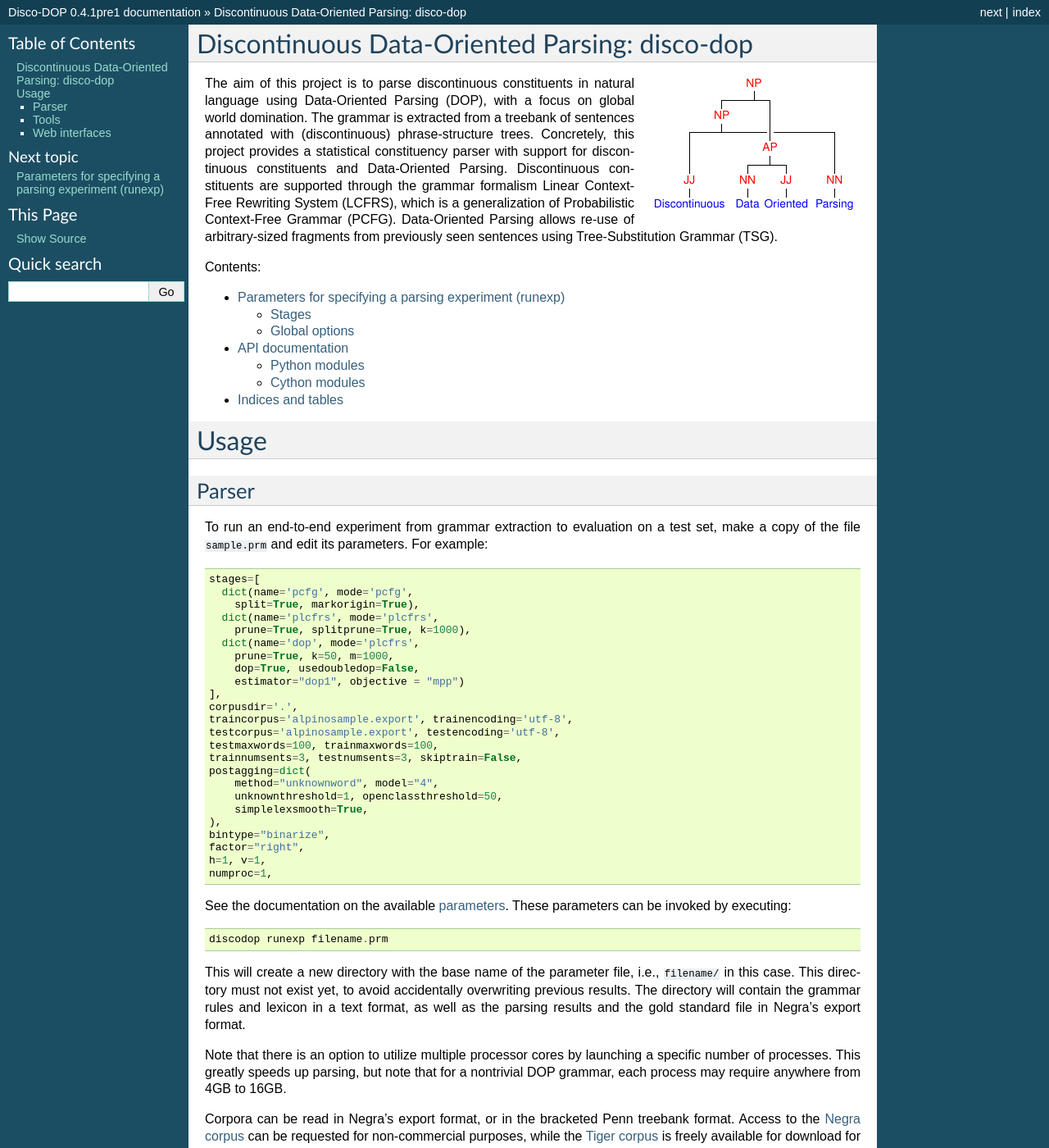
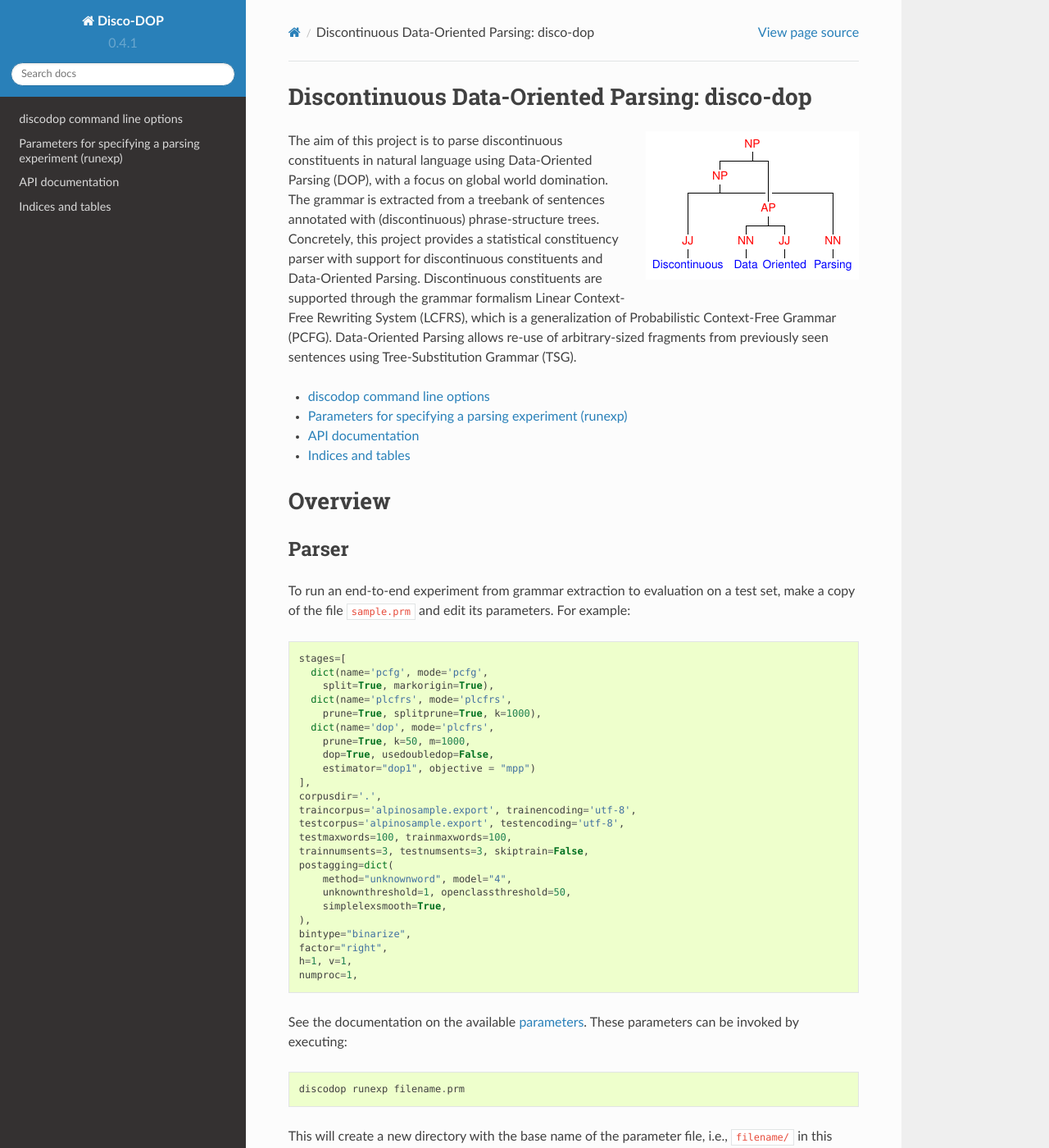
Before and after one commit to andreasvc/disco-dop, a Sphinx documentation site: the page built from docs/index.rst, in a window 1280 px wide and 1400 px high. Shown: the whole window at 82% size. Built offline with Sphinx 7.4.7 and the Read the Docs theme 2.0.0, drawn with Linux system fonts in a browser that asks for light colours; some of the changed lines change nothing that is shown; some of the changed text lies outside the part shown.

Commit message:
Add manpage; closes #26
- Also: Use readthedocs theme

```diff
--- a/docs/conf.py
+++ b/docs/conf.py
@@ -86,20 +86,18 @@
 # A list of ignored prefixes for module index sorting.
 #modindex_common_prefix = []
 
+autodoc_member_order = 'bysource'
 
 # -- Options for HTML output ---------------------------------------------------
 
-# The theme to use for HTML and HTML Help pages.  See the documentation for
-# a list of builtin themes.
-html_theme = 'default'
+# on_rtd is whether we are on readthedocs.org, this line of code grabbed from docs.readthedocs.org
+on_rtd = os.environ.get('READTHEDOCS', None) == 'True'
 
-# Theme options are theme-specific and customize the look and feel of a theme
-# further.  For a list of options available for each theme, see the
-# documentation.
-#html_theme_options = {}
-
-# Add any paths that contain custom themes here, relative to this directory.
-#html_theme_path = []
+if not on_rtd:  # only import and set the theme if we're building docs locally
+	import sphinx_rtd_theme
+	html_theme = 'sphinx_rtd_theme'
+	html_theme_path = [sphinx_rtd_theme.get_html_theme_path()]
+# otherwise, readthedocs.org uses their theme by default, so no need to specify it
 
 # The name for this set of Sphinx documents.  If None, it defaults to
 # "<project> v<release> documentation".
@@ -213,7 +211,7 @@
 # One entry per manual page. List of tuples
 # (source start file, name, description, authors, manual section).
 man_pages = [
-    ('index', 'disco-dop', u'Disco-DOP Documentation',
+    ('discodop', 'discodop', u'Disco-DOP Documentation',
      [u'Andreas van Cranenburgh'], 1)
 ]
 
--- /dev/null
+++ b/docs/discodop.rst
@@ -0,0 +1,375 @@
+discodop command line options
+=============================
+
+A parser for Probalistic Linear Context-Free Rewriting Systems (LCFRS) and
+Probabilistic Context-Free Grammars (PCFG), as well as facilities to extract
+and parse with data-oriented parsing (DOP) grammars.
+
+Usage: discodop <command> [arguments]
+
+Command is one of:
+
+:runexp:           Run experiment: grammar extraction, parsing & evaluation.
+:fragments:        Extract recurring fragments from treebanks.
+:eval:             Evaluate discontinuous parse trees; similar to EVALB.
+:treetransforms:   Apply tree transformations and convert between formats.
+:treedraw:         Visualize (discontinuous) trees
+:grammar:          Read off grammars from treebanks.
+:parser:           Simple command line parser.
+:demos:            Show some demonstrations of formalisms encoded in LCFRS.
+:gen:              Generate sentences from a PLCFRS.
+
+for additional instructions issue: discodop <command> --help
+
+runexp
+------
+Usage: discodop runexp <parameter file> [--rerun]
+
+If a parameter file is given, an experiment is run. See the file sample.prm for
+an example parameter file. To repeat an experiment with an existing grammar,
+pass the option --rerun. The directory with the name of the parameter file
+without extension must exist in the current path; its results will be
+overwritten.
+
+Example invocation::
+
+    discodop runexp filename.prm
+
+This will create a new directory with the base name of the parameter file, i.e.,
+``filename/`` in this case. This directory must not exist yet, to avoid
+accidentally overwriting previous results. The directory will contain the
+grammar rules and lexicon in a text format, as well as the parsing results and
+the gold standard file in Negra's export format.
+
+fragments
+---------
+Usage: discodop fragments <treebank1> [treebank2] [options]
+
+or: discodop fragments --batch=<dir> <treebank1> <treebank2>... [options]
+
+If only one treebank is given, fragments occurring at least twice are sought.
+If two treebanks are given, finds common fragments between first & second.
+Input is in Penn treebank format (S-expressions), one tree per line.
+Output contains lines of the form "tree<TAB>frequency".
+Frequencies refer to the last treebank by default.
+Output is sent to stdout; to save the results, redirect to a file.
+
+Options:
+
+--fmt=[export|bracket|discbracket|tiger|alpino|dact]
+              when format is not 'bracket', work with discontinuous trees;
+              output is in 'discbracket' format:
+              tree<TAB>sentence<TAB>frequency
+              where "tree' has indices as leaves, referring to elements of
+              "sentence", a space separated list of words.
+
+--indices     report sets of indices instead of frequencies.
+--cover       include 'cover' fragments corresponding to single productions.
+--complete    find complete matches of fragments from treebank1 (needle) in
+              treebank2 (haystack).
+
+--batch=dir   enable batch mode; any number of treebanks > 1 can be given;
+              first treebank will be compared to all others, frequencies
+              refer to first treebank.
+              Results are written to filenames of the form dir/A_B.
+
+--numproc=n   use n independent processes, to enable multi-core usage
+              (default: 1); use 0 to detect the number of CPUs.
+
+--numtrees=n  only read first n trees from first treebank
+--encoding=x  use x as treebank encoding, e.g. UTF-8, ISO-8859-1, etc.
+--approx      report approximate frequencies (lower bound)
+--nofreq      do not report frequencies.
+--quadratic   use the slower, quadratic algorithm for finding fragments.
+--alt         alternative output format: (NP (DT "a") NN)
+              default: (NP (DT a) (NN ))
+
+--debug       extra debug information, ignored when numproc > 1.
+--quiet       disable all messages.
+
+
+eval
+----
+Evaluation of (discontinuous) parse trees, following EVALB as much as possible.
+
+Usage: discodop eval <gold> <parses> [param] [options]
+
+where gold and parses are files with parse trees, param is an EVALB parameter
+file, and options may consist of:
+
+  --cutofflen=n    Overrides the sentence length cutoff of the parameter file.
+  --verbose        Print table with per sentence information.
+  --debug          Print debug information with per sentence bracketings etc.
+  --disconly       Only evaluate bracketings of discontinuous constituents
+                   (only affects Parseval measures).
+
+  --goldfmt|--parsesfmt=[\*export|bracket|discbracket|tiger|alpino|dact]
+                   Specify corpus format.
+
+  --goldenc|--parsesenc=[\*UTF-8|ISO-8859-1|...]
+                   Specify a different encoding than the default UTF-8.
+
+  --ted            Enable tree-edit distance evaluation.
+  --headrules=x    Specify file with rules for head assignment of constituents
+                   that do not already have a child marked as head; this
+                   enables dependency evaluation.
+
+  --functions=x    'remove'=default: strip functions off labels,
+                   'leave': leave syntactic labels as is,
+                   'add': evaluate both syntactic categories and functions,
+                   'replace': only evaluate grammatical functions.
+
+  --morphology=x   'no'=default: only evaluate POS tags,
+                   'add': concatenate morphology tags to POS tags,
+                   'replace': replace POS tags with morphology tags,
+                   'between': add morphological node between POS tag and word.
+
+The parameter file should be encoded in UTF-8 and supports the following
+options (in addition to those described in the README of EVALB):
+
+:DISC_ONLY:      only consider discontinuous constituents for F-scores.
+:TED:            when enabled, give tree-edit distance scores; disabled by
+                 default as these are slow to compute.
+:DEBUG:
+                 :-1: only print summary table
+                 :0: additionally, print category / tag breakdowns (default)
+                   (after application of cutoff length).
+                 :1: give per-sentence results ('--verbose')
+                 :2: give detailed information for each sentence ('--debug')
+:MAX_ERROR:      this values is ignored, no errors are tolerated.
+                 the parameter is accepted to support usage of unmodified
+                 EVALB parameter files.
+
+
+treetransforms
+--------------
+Treebank binarization and conversion
+
+Usage: discodop treetransforms [options] <action> [input [output]]
+
+where input and output are treebanks; standard in/output is used if not given.
+action is one of::
+
+    none
+    binarize [-h x] [-v x] [--factor=left|*right]
+    optimalbinarize [-h x] [-v x]
+    unbinarize
+    introducepreterminals
+    splitdisc [--markorigin]
+    mergedisc
+
+options may consist of (* marks default option):
+
+  --inputfmt=[\*export|bracket|discbracket|tiger|alpino|dact]
+  --outputfmt=[\*export|bracket|discbracket|dact|conll|mst]
+  --inputenc|--outputenc=[\*UTF-8|ISO-8859-1|...]
+
+  --slice=n:m    select a range of sentences from input starting with n,
+                 up to but not including m; as in Python, n or m can be left
+                 out or negative, and the first index is 0.
+
+  --punct=x      possible options:
+
+                 :'remove': remove any punctuation.
+                 :'move': re-attach punctuation to nearest constituent
+                       to minimize discontinuity.
+                 :'restore': attach punctuation under root node.
+
+  --functions=x  :'leave': (default): leave syntactic labels as is,
+                 :'remove': strip away hyphen-separated function labels
+                 :'add': concatenate syntactic categories with functions,
+                 :'replace': replace syntactic labels w/grammatical functions.
+
+  --morphology=x :'no' (default): use POS tags as preterminals
+                 :'add': concatenate morphological information to POS tags,
+                     e.g., DET/sg.def
+                 :'replace': use morphological information as preterminal label
+                 :'between': insert node with morphological information between
+                     POS tag and word, e.g., (DET (sg.def the))
+
+  --lemmas       insert node with lemma between word and POS tag.
+
+  --factor=[left|*right]
+                 whether binarization factors to the left or right
+
+  -h n           horizontal markovization. default: infinite (all siblings)
+  -v n           vertical markovization. default: 1 (immediate parent only)
+  --leftunary    make initial / final productions of binarized constituents
+  --rightunary   ... unary productions.
+
+  --tailmarker   mark rightmost child (the head if headrules are applied), to
+                 avoid cyclic rules when --leftunary and --rightunary are used.
+
+  --headrules=x  turn on head finding; affects binarization.
+                 reads rules from file "x" (e.g., "negra.headrules").
+
+  --markheads    mark heads with '^' in phrasal labels.
+
+
+Note: selecting the formats 'conll' or 'mst' results in an unlabeled dependency
+    conversion and requires the use of heuristic head rules (--headrules),
+    to ensure that all constituents have a child marked as head.
+    A command line interface to perform transformations on
+    treebanks such as binarization.
+
+grammar
+-------
+Read off grammars from treebanks.
+Usage::
+
+  discodop grammar pcfg <input> <output> [options]
+  discodop grammar plcfrs <input> <output> [options]
+  discodop grammar dopreduction <input> <output> [options]
+  discodop grammar doubledop <input> <output> [options]
+
+input is a binarized treebank,
+output is the base name for the filenames to write the grammar to.
+
+Options (* marks default option):
+
+  --inputfmt=[\*export|bracket|discbracket|tiger|alpino|dact]
+  --inputenc=[\*UTF-8|ISO-8859-1|...]
+  --dopestimator=[\*dop1|ewe|shortest|...]
+  --numproc=[\*1|2|...]  only relevant for double dop fragment extraction
+  --gzip                 compress output with gzip, view with zless &c.
+  --packed               use packed graph encoding for DOP reduction
+
+When a PCFG is requested, or the input format is 'bracket' (Penn format), the
+output will be in bitpar format. Otherwise the grammar is written as a PLCFRS.
+The encoding of the input treebank may be specified. Output encoding will be
+ASCII for the rules, and UTF-8 for the lexicon.
+
+The PLCFRS format is as follows. Rules are delimited by newlines.
+Fields are separated by tabs. The fields are::
+
+    LHS	RHS1	[RHS2]	yield-function	weight
+
+The yield function defines how the spans of the RHS nonterminals
+are combined to form the spans of the LHS nonterminal. Components of the yield
+function are comma-separated, 0 refers to a component of the first RHS
+nonterminal, and 1 from the second. Weights are expressed as rational
+fractions.
+The lexicon is defined in a separate file. Lines start with a single word,
+followed by pairs of possible tags and their probabilities::
+
+    WORD	TAG1	PROB1	[TAG2	PROB2 ...]
+
+Example::
+
+    rules:   S	NP	VP	010	1/2
+             VP_2	VB	NP	0,1	2/3
+             NP	NN	0	1/4
+    lexicon: Haus	NN	3/10	JJ	1/9
+
+
+treedraw
+--------
+Usage: discodop treedraw [<treebank>...] [options]
+
+Options (* marks default option):
+
+  --fmt=[\*export|bracket|discbracket|tiger|alpino|dact]
+                   Specify corpus format.
+
+  --encoding=enc   Specify a different encoding than the default UTF-8.
+  --functions=x    :'leave'=default: leave syntactic labels as is,
+                   :'remove': strip functions off labels,
+                   :'add': show both syntactic categories and functions,
+                   :'replace': only show grammatical functions.
+
+  --morphology=x   :'no'=default: only show POS tags,
+                   :'add': concatenate morphology tags to POS tags,
+                   :'replace': replace POS tags with morphology tags,
+                   :'between': add morphological node between POS tag and word.
+
+  --abbr           abbreviate labels longer than 5 characters.
+  --plain          disable ANSI colors.
+
+If no treebank is given, input is read from standard input; format is detected.
+If more than one treebank is specified, trees will be displayed in parallel.
+Pipe the output through 'less -R' to preserve the colors.
+
+parser
+------
+A basic command line interface to the parser comparable to bitpar.
+Reads grammars from text files.
+
+usage: discodop parser [options] <rules> <lexicon> [input [output]]
+
+or:    discodop parser [options] --ctf k <coarserules> <coarselex>
+          <finerules> <finelex> [input [output]]
+
+Grammars need to be binarized, and are in bitpar or PLCFRS format.
+When no file is given, output is written to standard output;
+when additionally no input is given, it is read from standard input.
+Files must be encoded in UTF-8.
+Input should contain one token per line, with sentences delimited by two
+newlines. Output consists of bracketed trees, with discontinuities indicated
+through indices pointing to words in the original sentence.
+
+Options:
+
+  -b k          Return the k-best parses instead of just 1.
+  -s x          Use "x" as start symbol instead of default "TOP".
+  -z            Input is one sentence per line, space-separated tokens.
+  --ctf=k       Use k-best coarse-to-fine; prune items not in top k derivations
+  --prob        Print probabilities as well as parse trees.
+  --mpd         In coarse-to-fine mode, produce the most probable
+                derivation (MPD) instead of the most probable parse (MPP).
+
+The PLCFRS format is as follows. Rules are delimited by newlines.
+Fields are separated by tabs. The fields are::
+
+    LHS	RHS1	[RHS2]	yield-function	weight
+
+The yield function defines how the spans of the RHS nonterminals
+are combined to form the spans of the LHS nonterminal. Components of the yield
+function are comma-separated, 0 refers to a component of the first RHS
+nonterminal, and 1 from the second. Weights are expressed as rational
+fractions.
+The lexicon is defined in a separate file. Lines start with a single word,
+followed by pairs of possible tags and their probabilities::
+
+    WORD	TAG1	PROB1	[TAG2	PROB2 ...]
+
+Example::
+
+    rules:   S	NP	VP	010	1/2
+             VP_2	VB	NP	0,1	2/3
+             NP	NN	0	1/4
+    lexicon: Haus	NN	3/10	JJ	1/9
+
+
+gen
+---
+Generate random sentences with a PLCFRS or PCFG.
+Reads grammar from a text file in PLCFRS or bitpar format.
+Usage: discodop gen [--verbose] <rules> <lexicon>
+or: discodop gen --test
+
+Grammar is assumed to be in UTF-8; may be gzip'ed (.gz extension).
+
+
+Web interfaces
+--------------
+There are three web based tools in the ``web/`` directory. These require Flask to
+be installed.
+
+``parse.py``
+    A web interface to the parser. Expects a series of grammars
+    in subdirectories of ``web/grammars/``, each containing grammar files
+    as produced by running ``discodop runexp``.
+    `Download grammars <http://staff.science.uva.nl/~acranenb/grammars/>`_
+    for English, German, and Dutch, as used in the 2013 IWPT paper.
+
+``treesearch.py``
+    A web interface for searching through treebanks. Expects
+    one or more treebanks with the ``.mrg`` or ``.dact`` extension in the
+    directory ``web/corpus/`` (sample included). Depends on
+    `tgrep2 <http://tedlab.mit.edu/~dr/Tgrep2/>`_,
+    `alpinocorpus <https://github.com/rug-compling/alpinocorpus-python>`_, and
+    `style <http://www.gnu.org/software/diction/diction.html>`_.
+
+``treedraw.py``
+    A web interface for drawing discontinuous trees in various
+    formats.
--- a/docs/index.rst
+++ b/docs/index.rst
@@ -16,19 +16,15 @@
 Parsing allows re-use of arbitrary-sized fragments from previously seen
 sentences using Tree-Substitution Grammar (TSG).
 
-Contents:
+.. toctree::
+   :maxdepth: 1
 
-.. toctree::
-   :maxdepth: 2
-
+   discodop
    params
    api
 
-.. contents:: Contents:
-   :local:
-
-Usage
-=====
+Overview
+========
 
 Parser
 ------
@@ -72,6 +68,9 @@
 accidentally overwriting previous results. The directory will contain the
 grammar rules and lexicon in a text format, as well as the parsing results and
 the gold standard file in Negra's export format.
+
+.. image:: images/runexp.png
+   :alt: screenshot of runexp showing a parse tree
 
 Note that there is an option to utilize multiple processor cores by launching a
 specific number of processes. This greatly speeds up parsing, but note that for
--- a/requirements.txt
+++ b/requirements.txt
@@ -2,3 +2,4 @@
 numpy>=1.5
 pytest
 Flask
+sphinx_rtd_theme
```
Also changed, not shown: 2 other files.
